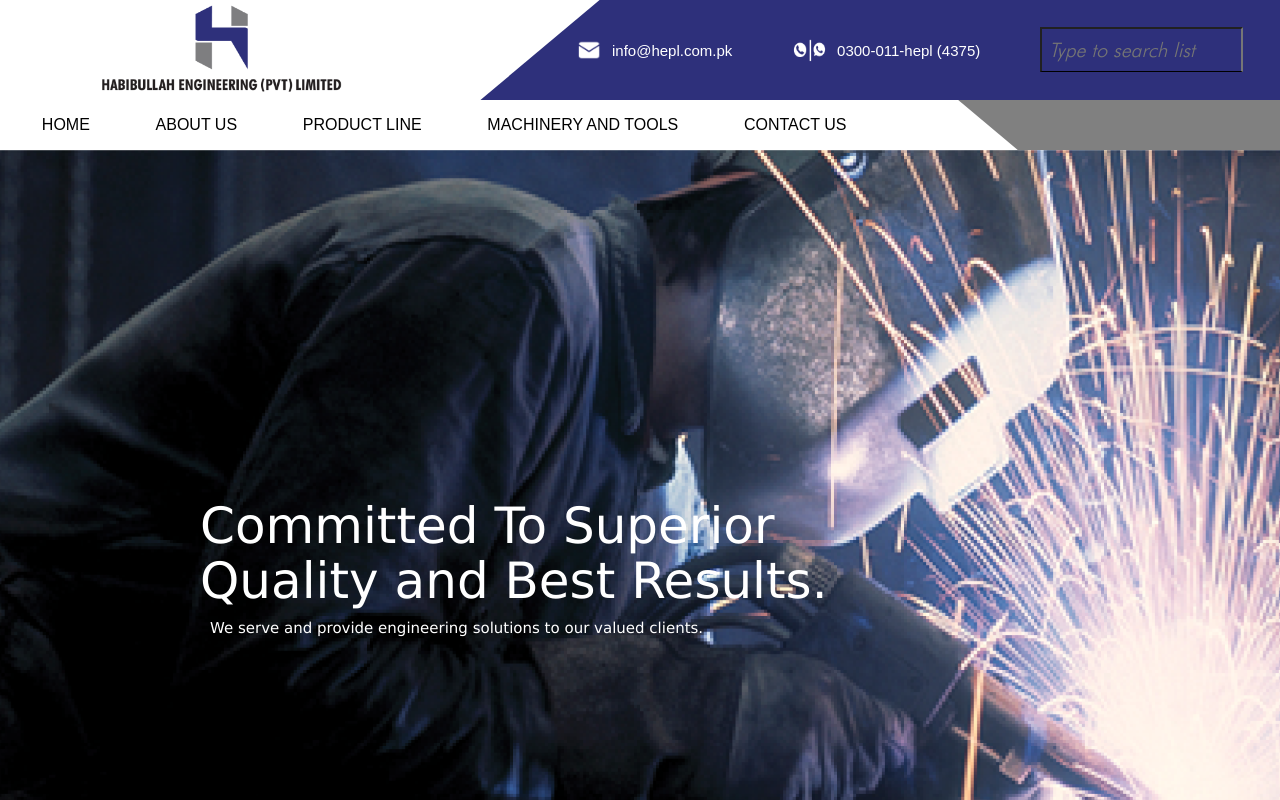
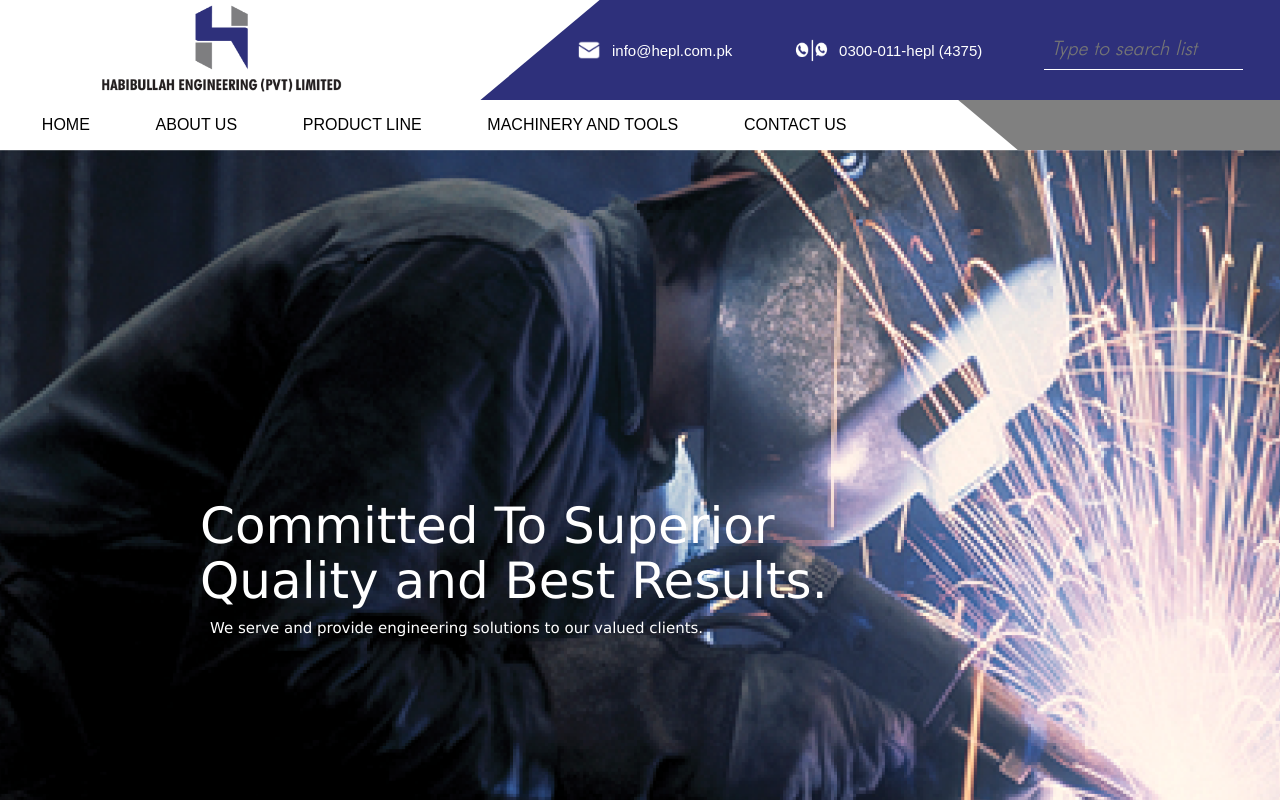
Before and after one commit to Usamaalikhan654/Habibullah-WB, a React (Create React App) app in the folder hepl-master/: page /#/ in a window 1280 px wide. Shown: the top 800 px of the page. Built offline with nearby package versions, Linux system fonts and the light colour scheme.

Commit message:
version 4.5.4
working on search

```diff
--- a/hepl-master/src/Components/Search/Search.css
+++ b/hepl-master/src/Components/Search/Search.css
@@ -15,14 +15,16 @@
        top: 3444px;
        margin-top: 40px; */
     /* margin-left: 30px; */
-    border-bottom: 1px solid ;
+
     padding-left: 7px;
     font-family: Futura Lt BT;
   font-style: italic;
   font-weight: 300;
   font-size: 20px;
   line-height: 24px;
-
+  border: none;
+border-bottom: 1px solid #fff;
+color: white;
     background: #2e307b;
   }
 
```
